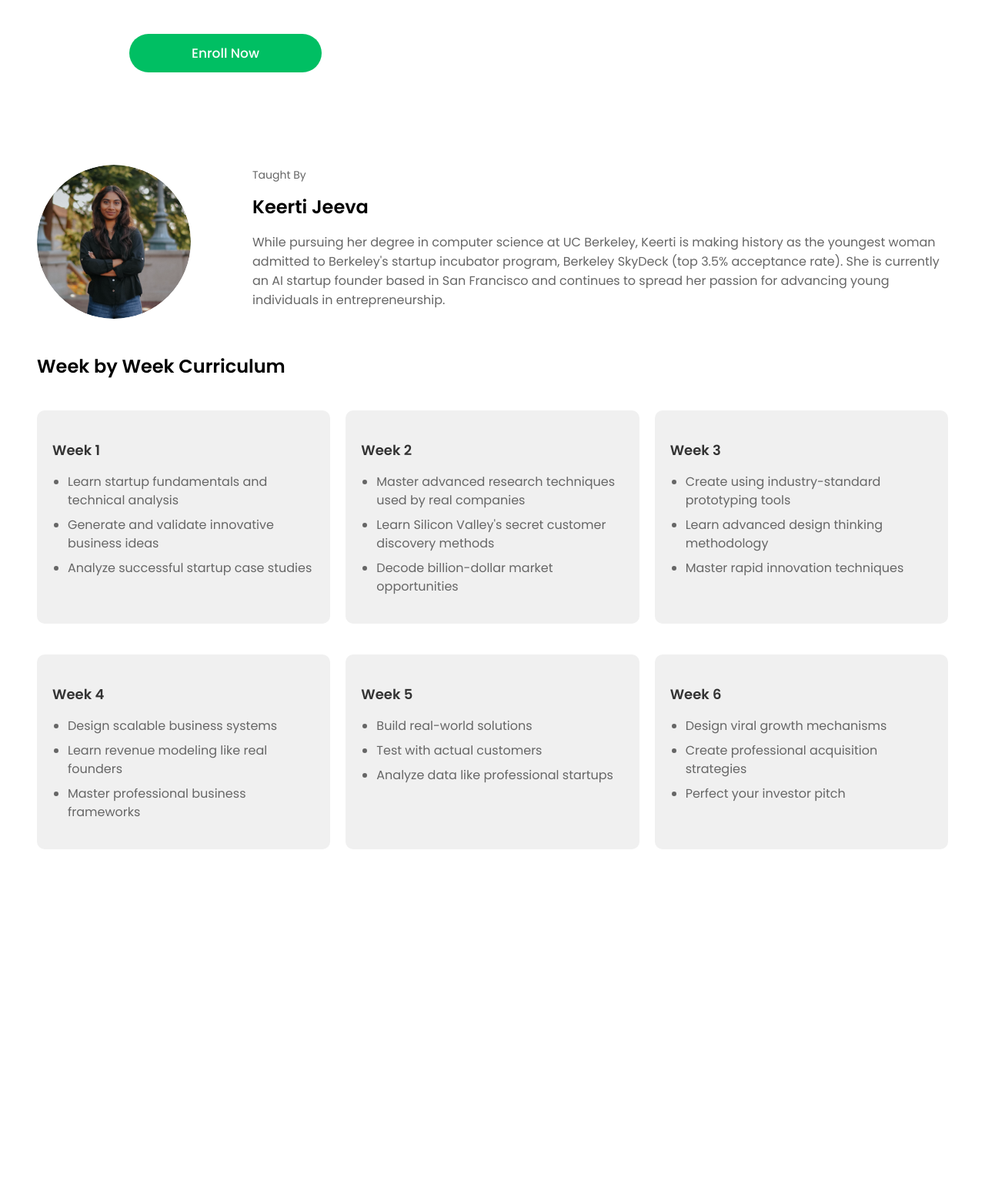
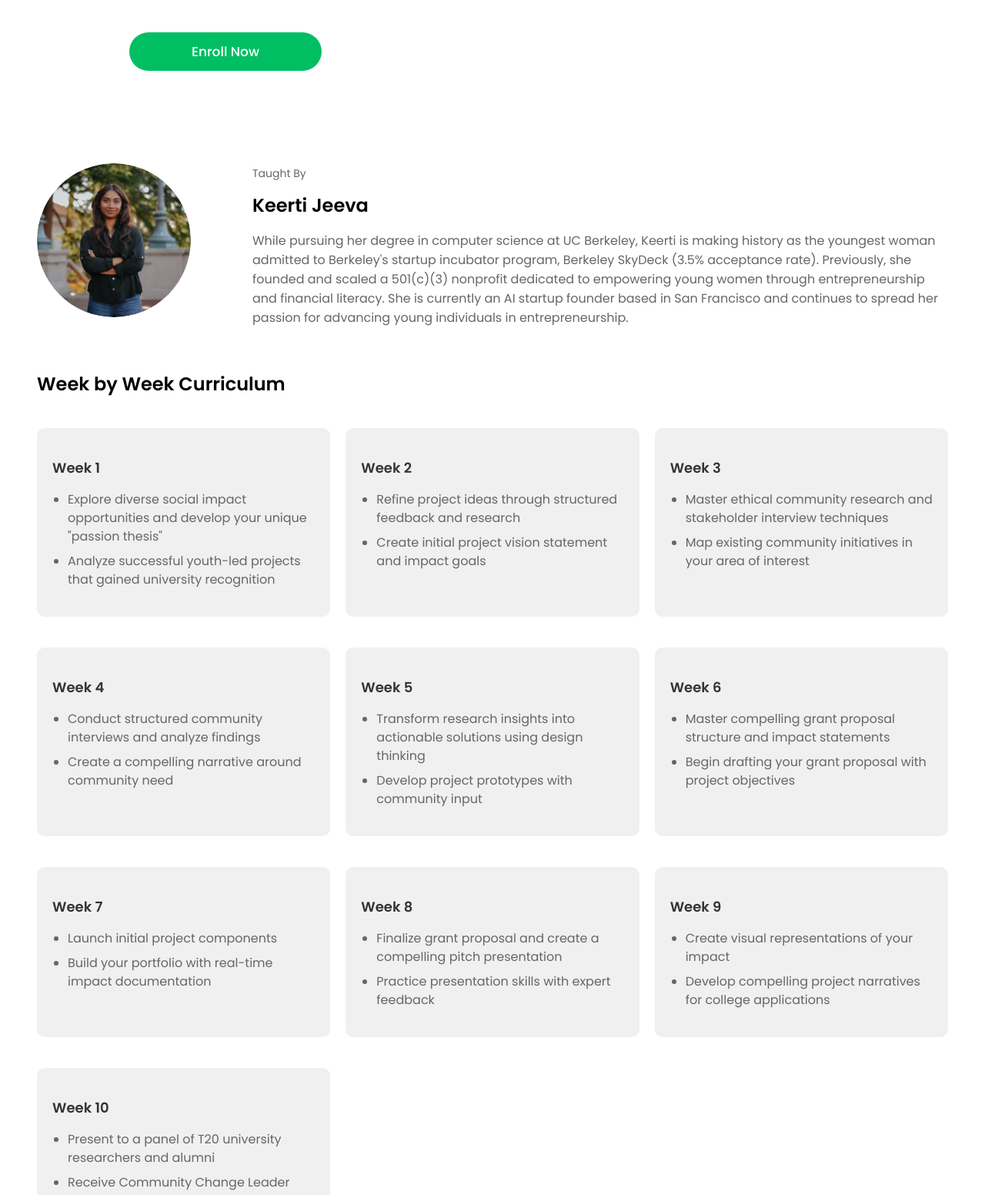
Before and after one commit to pritwikj/elite-minds, a plain HTML site: page entrepreneurship.html in a window 1280 px wide. Shown: the part 755-2307 px from the top of the page at 77% size. Before the commit the page ends 1858 px from the top, so only its background shows below. Drawn offline with Linux system fonts and the light colour scheme.

Commit message:
Elite Minds passion project refresh

```diff
--- a/entrepreneurship.html
+++ b/entrepreneurship.html
@@ -3,7 +3,7 @@
 <head>
     <meta charset="UTF-8">
     <meta name="viewport" content="width=device-width, initial-scale=1.0">
-    <title>The Art of Entrepreneurship - Elite Minds</title>
+    <title>Unique Community Impact Passion Project - Elite Minds</title>
     <link href="https://fonts.googleapis.com/css2?family=Poppins:wght@200;300;400;500;600&display=swap" rel="stylesheet">
     <link rel="icon" type="image/png" href="./images/favicon-32x32.png" sizes="32x32" />
     <style>
@@ -25,7 +25,7 @@
         }
 
         .content-container {
-            max-width: 1200px;
+            max-width: 1250px;
             margin: 0 auto;
             padding: 160px 48px 0px;
         }
@@ -86,7 +86,7 @@
 
         .detail-value {
             color: #666;
-            max-width: 400px;
+            max-width: 439px;
             font-size: 16px;
             line-height: 1.5;
         }
@@ -167,7 +167,7 @@
             font-size: 17px;
             border: none;
             cursor: pointer;
-            margin-top: 60px;
+            margin-top: 30px;
             transition: background-color 0.2s ease;
             width: 250px;  /* Added fixed width */
             margin-left: 0px;  /* Added negative margin to align with text */
@@ -429,42 +429,46 @@
             <div class="text-content">
                 <div class="status-pills">
                     <span class="pill limited-seats">Limited Seats Available</span>
-                    <span class="pill duration">6-week class</span>
+                    <span class="pill duration">10-week class</span>
                 </div>
 
-                <h1 class="course-title">The Art of Entrepreneurship:<br>Buliding Your First Startup</h1>
+                <h1 class="course-title">Create a Unique Community Impact Passion Project </h1>
 
                 <p class="course-description">
-                    Learn the real-world skills to create the next big thing
+                    For students that want to stand out to T20 universities beyond <br> "volunteer hours"
                 </p>
 
                 <div class="course-details">
                     <div class="detail-row">
                         <span class="detail-label">Group Size</span>
-                        <span class="detail-value">8-10 students</span>
+                        <span class="detail-value">5:1 Student-Mentor Ratio</span>
                     </div>
 
                     <div class="detail-row">
                         <span class="detail-label">Outcome</span>
                         <span class="detail-value">
                             <ul>
-                                <li>Create your own professional pitch deck</li>
-                                <li>Earn Elite Entrepreneurship Certification</li>
-                                <li>Present to real tech companies and investors</li>
-                                <li>Internship opportunities with our technology partners</li>
+                                <li>Your own professional grant proposal and pitch deck</li>
+                                <li>Earn Community Change Leader Certification</li>
                             </ul>
                         </span>
                     </div>
 
                     <div class="detail-row">
                         <span class="detail-label">Tuition</span>
-                        <span class="detail-value">$500</span>
+                        <span class="detail-value">$1000</span>
                     </div>
 
                     <div class="detail-row">
                         <span class="detail-label">Sessions</span>
-                        <span class="detail-value">Dec 12th, 2024 - Jan 16th, 2025<br>Weekly on Thursday, 7:00pm EST/4:00pm PST<br>
-                            <a href="https://tally.so/r/mKPWEA" target="_blank"><button class="enroll-button">Enroll Now</button></a>
+                        <span class="detail-value">
+                            <strong>Session 1:</strong> Dec 22nd, 2024 - Feb 23rd, 2025<br>
+                            Weekly on Sunday, 10:00am - 11:00am PST<br><br>
+                            <strong>Session 2:</strong> Jan 5th, 2025 - Mar 9th, 2025<br>
+                            Weekly on Sunday, 4:00pm - 5:00pm PST<br><br>
+                            <a href="https://tally.so/r/3qY0e9" target="_blank">
+                                <button class="enroll-button">Enroll Now</button>
+                            </a>
                         </span>
                     </div>
 
@@ -492,60 +496,81 @@
                     <span class="taught-by">Taught By</span>
                     <h2 class="instructor-name">Keerti Jeeva</h2>
                     <p class="instructor-description">
-                        While pursuing her degree in computer science at UC Berkeley, Keerti is making history as the youngest woman admitted to Berkeley's startup incubator program, Berkeley SkyDeck (top 3.5% acceptance rate). She is currently an AI startup founder based in San Francisco and continues to spread her passion for advancing young individuals in entrepreneurship.
+                        While pursuing her degree in computer science at UC Berkeley, Keerti is making history as the youngest woman admitted to Berkeley's startup incubator program, Berkeley SkyDeck (3.5% acceptance rate). Previously, she founded and scaled a 501(c)(3) nonprofit dedicated to empowering young women through entrepreneurship and financial literacy. She is currently an AI startup founder based in San Francisco and continues to spread her passion for advancing young individuals in entrepreneurship.
                     </p>
                 </div>
             </div>
-
             <div class="curriculum-section">
                 <h2 class="section-title">Week by Week Curriculum</h2>
                 <div class="weeks-grid">
                     <div class="week-card">
                         <h3>Week 1</h3>
                         <ul>
-                            <li>Learn startup fundamentals and technical analysis</li>
-                            <li>Generate and validate innovative business ideas</li>
-                            <li>Analyze successful startup case studies</li>
+                            <li>Explore diverse social impact opportunities and develop your unique "passion thesis"</li>
+                            <li>Analyze successful youth-led projects that gained university recognition</li>
                         </ul>
                     </div>
                     <div class="week-card">
                         <h3>Week 2</h3>
                         <ul>
-                            <li>Master advanced research techniques used by real companies</li>
-                            <li>Learn Silicon Valley's secret customer discovery methods</li>
-                            <li>Decode billion-dollar market opportunities</li>
+                            <li>Refine project ideas through structured feedback and research</li>
+                            <li>Create initial project vision statement and impact goals</li>
                         </ul>
                     </div>
                     <div class="week-card">
                         <h3>Week 3</h3>
                         <ul>
-                            <li>Create using industry-standard prototyping tools</li>
-                            <li>Learn advanced design thinking methodology</li>
-                            <li>Master rapid innovation techniques</li>
+                            <li>Master ethical community research and stakeholder interview techniques</li>
+                            <li>Map existing community initiatives in your area of interest</li>
                         </ul>
                     </div>
                     <div class="week-card">
                         <h3>Week 4</h3>
                         <ul>
-                            <li>Design scalable business systems</li>
-                            <li>Learn revenue modeling like real founders</li>
-                            <li>Master professional business frameworks</li>
+                            <li>Conduct structured community interviews and analyze findings</li>
+                            <li>Create a compelling narrative around community need</li>
                         </ul>
                     </div>
                     <div class="week-card">
                         <h3>Week 5</h3>
                         <ul>
-                            <li>Build real-world solutions</li>
-                            <li>Test with actual customers</li>
-                            <li>Analyze data like professional startups</li>
+                            <li>Transform research insights into actionable solutions using design thinking</li>
+                            <li>Develop project prototypes with community input</li>
                         </ul>
                     </div>
                     <div class="week-card">
                         <h3>Week 6</h3>
                         <ul>
-                            <li>Design viral growth mechanisms</li>
-                            <li>Create professional acquisition strategies</li>
-                            <li>Perfect your investor pitch</li>
+                            <li>Master compelling grant proposal structure and impact statements</li>
+                            <li>Begin drafting your grant proposal with project objectives</li>
+                        </ul>
+                    </div>
+                    <div class="week-card">
+                        <h3>Week 7</h3>
+                        <ul>
+                            <li>Launch initial project components</li>
+                            <li>Build your portfolio with real-time impact documentation</li>
+                        </ul>
+                    </div>
+                    <div class="week-card">
+                        <h3>Week 8</h3>
+                        <ul>
+                            <li>Finalize grant proposal and create a compelling pitch presentation</li>
+                            <li>Practice presentation skills with expert feedback</li>
+                        </ul>
+                    </div>
+                    <div class="week-card">
+                        <h3>Week 9</h3>
+                        <ul>
+                            <li>Create visual representations of your impact</li>
+                            <li>Develop compelling project narratives for college applications</li>
+                        </ul>
+                    </div>
+                    <div class="week-card">
+                        <h3>Week 10</h3>
+                        <ul>
+                            <li>Present to a panel of T20 university researchers and alumni</li>
+                            <li>Receive Community Change Leader Certification</li>
                         </ul>
                     </div>
                 </div>
```
Also changed, not shown: index.html (+8 -9 lines), images/reviews.jpeg, 2 other files.
